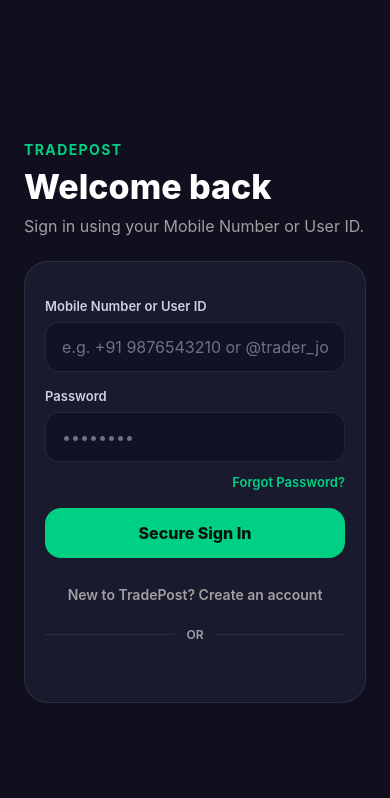
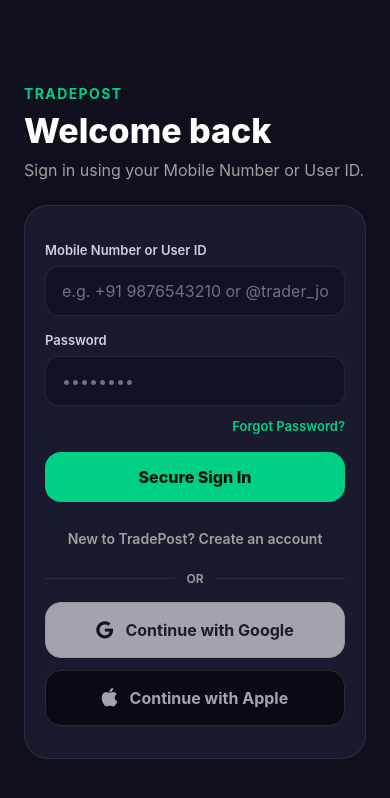
Before and after one commit to preetampatel9478/Tradepost, a React Native app in the folder mobile-app/: screen /Login in a window 390 px wide. Shown: the top 798 px of the page. Built offline with nearby package versions, Linux system fonts and the light colour scheme; no server answers; some icons are missing.

Commit message:
google login

```diff
--- a/mobile-app/app.json
+++ b/mobile-app/app.json
@@ -6,28 +6,35 @@
     "orientation": "portrait",
     "icon": "./src/assets/images/icon.png",
     "userInterfaceStyle": "dark",
+
     "splash": {
       "image": "./src/assets/images/splash.png",
       "resizeMode": "contain",
       "backgroundColor": "#0F0F1E"
     },
+
     "assetBundlePatterns": [
       "**/*"
     ],
+
     "ios": {
       "supportsTabletMode": true,
       "bundleIdentifier": "com.tradepost.mobile"
     },
+
     "android": {
       "adaptiveIcon": {
         "foregroundImage": "./src/assets/images/adaptive-icon.png",
         "backgroundColor": "#0F0F1E"
       },
-      "package": "com.tradepost.mobile"
+      "package": "com.traderpost.app",
+      "googleServicesFile": "./android/app/google-services.json"
     },
+
     "web": {
       "favicon": "./src/assets/images/favicon.png"
     },
+
     "plugins": [
       [
         "expo-image-picker",
@@ -36,6 +43,7 @@
           "cameraPermission": "The app uses camera for document scanning."
         }
       ],
+
       [
         "expo-notifications",
         {
@@ -43,14 +51,34 @@
           "color": "#00D084"
         }
       ],
+
       "expo-video",
-      "@react-native-google-signin/google-signin",
+
+      [
+        "@react-native-google-signin/google-signin",
+        {
+          "iosUrlScheme": "com.googleusercontent.apps.your_ios_client_id"
+        }
+      ],
+
+      [
+        "expo-build-properties",
+        {
+          "ios": {
+            "useFrameworks": "static"
+          }
+        }
+      ],
+
       "expo-secure-store"
     ],
+
     "extra": {
       "eas": {
         "projectId": "your_project_id_here"
-      }
+      },
+
+      "googleWebClientId": "338245795398-xxxxx.apps.googleusercontent.com"
     }
   }
 }
--- a/mobile-app/package.json
+++ b/mobile-app/package.json
@@ -30,6 +30,7 @@
     "expo-auth-session": "^55.0.16",
     "expo-av": "~16.0.8",
     "expo-blur": "~15.0.8",
+    "expo-build-properties": "^55.0.14",
     "expo-file-system": "~19.0.22",
     "expo-font": "~14.0.11",
     "expo-image": "~3.0.11",
--- /dev/null
+++ b/mobile-app/src/components/common/SocialAuthButton.tsx
@@ -0,0 +1,102 @@
+import React from 'react';
+import { TouchableOpacity, Text, StyleSheet, ActivityIndicator, View, Platform } from 'react-native';
+import { FontAwesome } from '@expo/vector-icons';
+
+interface SocialAuthButtonProps {
+  provider: 'google' | 'apple';
+  title: string;
+  onPress: () => void;
+  isLoading?: boolean;
+  disabled?: boolean;
+}
+
+export const SocialAuthButton: React.FC<SocialAuthButtonProps> = ({
+  provider,
+  title,
+  onPress,
+  isLoading = false,
+  disabled = false,
+}) => {
+  const isGoogle = provider === 'google';
+
+  return (
+    <TouchableOpacity
+      style={[
+        styles.button,
+        isGoogle ? styles.googleButton : styles.appleButton,
+        (disabled || isLoading) && styles.disabled
+      ]}
+      onPress={onPress}
+      disabled={disabled || isLoading}
+      activeOpacity={0.8}
+    >
+      {isLoading ? (
+        <ActivityIndicator size="small" color={isGoogle ? '#0F0F1E' : '#FFFFFF'} />
+      ) : (
+        <View style={styles.content}>
+          <View style={styles.iconContainer}>
+            <FontAwesome
+              name={isGoogle ? 'google' : 'apple'}
+              size={20}
+              color={isGoogle ? '#0F0F1E' : '#FFFFFF'}
+            />
+          </View>
+          <Text style={[styles.text, isGoogle ? styles.googleText : styles.appleText]}>
+            {title}
+          </Text>
+        </View>
+      )}
+    </TouchableOpacity>
+  );
+};
+
+const styles = StyleSheet.create({
+  button: {
+    flexDirection: 'row',
+    alignItems: 'center',
+    justifyContent: 'center',
+    height: 56,
+    borderRadius: 16,
+    borderWidth: 1,
+    marginBottom: 12,
+    ...Platform.select({
+      ios: {
+        shadowColor: '#000',
+        shadowOffset: { width: 0, height: 4 },
+        shadowOpacity: 0.1,
+        shadowRadius: 8,
+      },
+      android: {
+        elevation: 3,
+      },
+    }),
+  },
+  content: {
+    flexDirection: 'row',
+    alignItems: 'center',
+  },
+  iconContainer: {
+    marginRight: 12,
+  },
+  text: {
+    fontSize: 16,
+    fontWeight: '700',
+  },
+  googleButton: {
+    backgroundColor: '#FFFFFF',
+    borderColor: '#E8E8E8',
+  },
+  appleButton: {
+    backgroundColor: '#000000',
+    borderColor: '#333333',
+  },
+  googleText: {
+    color: '#1F1F1F',
+  },
+  appleText: {
+    color: '#FFFFFF',
+  },
+  disabled: {
+    opacity: 0.6,
+  },
+});
--- /dev/null
+++ b/mobile-app/src/config/firebase.ts
@@ -0,0 +1,24 @@
+import { initializeApp } from 'firebase/app';
+import { initializeAuth, getReactNativePersistence } from 'firebase/auth';
+import AsyncStorage from '@react-native-async-storage/async-storage';
+
+// Your web app's Firebase configuration
+// For Firebase JS SDK v7.20.0 and later, measurementId is optional
+const firebaseConfig = {
+  apiKey: process.env.EXPO_PUBLIC_FIREBASE_API_KEY || "YOUR_FIREBASE_API_KEY",
+  authDomain: process.env.EXPO_PUBLIC_FIREBASE_AUTH_DOMAIN || "YOUR_FIREBASE_AUTH_DOMAIN",
+  projectId: process.env.EXPO_PUBLIC_FIREBASE_PROJECT_ID || "YOUR_FIREBASE_PROJECT_ID",
+  storageBucket: process.env.EXPO_PUBLIC_FIREBASE_STORAGE_BUCKET || "YOUR_FIREBASE_STORAGE_BUCKET",
+  messagingSenderId: process.env.EXPO_PUBLIC_FIREBASE_MESSAGING_SENDER_ID || "YOUR_FIREBASE_MESSAGING_SENDER_ID",
+  appId: process.env.EXPO_PUBLIC_FIREBASE_APP_ID || "YOUR_FIREBASE_APP_ID"
+};
+
+// Initialize Firebase
+const app = initializeApp(firebaseConfig);
+
+// Initialize Firebase Auth with React Native AsyncStorage for persistent sessions
+const auth = initializeAuth(app, {
+  persistence: getReactNativePersistence(AsyncStorage)
+});
+
+export { app, auth };
--- a/mobile-app/src/screens/LoginScreen.tsx
+++ b/mobile-app/src/screens/LoginScreen.tsx
@@ -19,6 +19,9 @@ import { getApiErrorMessage } from '../utils/apiError';
 import { getGoogleSignIn, isGoogleSignInAvailable } from '../utils/googleSignIn';
 import { saveAuthToken, saveTempToken } from '../utils/secureTokenStorage';
 import { isAppleSignInAvailable, performAppleSignIn } from '../utils/appleSignIn';
+import { SocialAuthButton } from '../components/common/SocialAuthButton';
+import { auth } from '../config/firebase';
+import { GoogleAuthProvider, signInWithCredential } from 'firebase/auth';
 
 export default function LoginScreen({ navigation }: any) {
   const dispatch = useAppDispatch();
@@ -96,9 +99,15 @@ export default function LoginScreen({ navigation }: any) {
       const GoogleSigninModule = getGoogleSignIn();
       await GoogleSigninModule.hasPlayServices();
       const userInfo = await GoogleSigninModule.signIn();
-      const idToken = userInfo.data?.idToken;
+      const idToken = userInfo.data?.idToken || userInfo.idToken;
+
       if (!idToken) throw new Error('No Google ID Token generated');
 
+      // Authenticate with Firebase
+      const credential = GoogleAuthProvider.credential(idToken);
+      await signInWithCredential(auth, credential);
+
+      // Authenticate with our backend
       const response = await api.post('/auth/google', { idToken });
       const { user, token, is_onboarded } = response.data;
 
@@ -251,65 +260,21 @@ export default function LoginScreen({ navigation }: any) {
               <View style={styles.dividerLine} />
             </View>
 
-            {/* Social Login Buttons */}
-            <View style={styles.socialContainer}>
-              {isGoogleSignInAvailable() && (
-                <TouchableOpacity
-                  style={[styles.socialButton, styles.googleBtn]}
-                  onPress={handleGoogleSignIn}
-                  activeOpacity={0.85}
-                  disabled={isGoogleSubmitting}
-                  accessibilityRole="button"
-                  accessibilityLabel="Sign in with Google"
-                >
-                  <Text style={styles.socialButtonText}>
-                    {isGoogleSubmitting ? '...' : '󰊜'}
-                  </Text>
-                </TouchableOpacity>
-              )}
+            <SocialAuthButton
+              provider="google"
+              title="Continue with Google"
+              onPress={handleGoogleSignIn}
+              isLoading={isGoogleSubmitting}
+              disabled={!isGoogleSignInAvailable()}
+            />
 
-              {appleAvailable && (
-                <TouchableOpacity
-                  style={[styles.socialButton, styles.appleBtn]}
-                  onPress={handleAppleSignIn}
-                  activeOpacity={0.85}
-                  disabled={isAppleSubmitting}
-                  accessibilityRole="button"
-                  accessibilityLabel="Sign in with Apple"
-                >
-                  <Text style={styles.socialButtonText}>
-                    {isAppleSubmitting ? '...' : ''}
-                  </Text>
-                </TouchableOpacity>
-              )}
-            </View>
-
-            {/* Full-width alternative text buttons */}
-            {isGoogleSignInAvailable() && (
-              <TouchableOpacity
-                style={[styles.fullWidthSocialBtn, styles.googleTextBtn]}
-                onPress={handleGoogleSignIn}
-                activeOpacity={0.85}
-                disabled={isGoogleSubmitting}
-              >
-                <Text style={styles.socialTextBtnText}>
-                  {isGoogleSubmitting ? 'Authenticating with Google...' : 'Continue with Google'}
-                </Text>
-              </TouchableOpacity>
-            )}
-
-            {appleAvailable && (
-              <TouchableOpacity
-                style={[styles.fullWidthSocialBtn, styles.appleTextBtn]}
-                onPress={handleAppleSignIn}
-                activeOpacity={0.85}
-                disabled={isAppleSubmitting}
-              >
-                <Text style={styles.socialTextBtnText}>
-                  {isAppleSubmitting ? 'Authenticating with Apple...' : 'Continue with Apple'}
-                </Text>
-              </TouchableOpacity>
-            )}
+            <SocialAuthButton
+              provider="apple"
+              title="Continue with Apple"
+              onPress={handleAppleSignIn}
+              isLoading={isAppleSubmitting}
+              disabled={!appleAvailable}
+            />
           </View>
         </View>
       </KeyboardAvoidingView>
@@ -341,17 +306,4 @@ const styles = StyleSheet.create({
   divider: { flexDirection: 'row', alignItems: 'center', marginTop: 16, marginBottom: 16 },
   dividerLine: { flex: 1, height: 1, backgroundColor: 'rgba(255,255,255,0.08)' },
   dividerText: { color: '#A0A0A0', marginHorizontal: 12, fontSize: 12, fontWeight: '600' },
-
-  // Social login buttons
-  socialContainer: { flexDirection: 'row', justifyContent: 'center', gap: 16, marginTop: 12, marginBottom: 12 },
-  socialButton: { width: 60, height: 60, borderRadius: 16, alignItems: 'center', justifyContent: 'center', borderWidth: 1 },
-  googleBtn: { backgroundColor: '#FFFFFF', borderColor: '#E8E8E8' },
-  appleBtn: { backgroundColor: '#000000', borderColor: '#333333' },
-  socialButtonText: { fontSize: 28, fontWeight: '600' },
-
-  // Full-width social buttons
-  fullWidthSocialBtn: { borderRadius: 16, paddingVertical: 14, alignItems: 'center', marginTop: 8, borderWidth: 1 },
-  googleTextBtn: { backgroundColor: 'rgba(255,255,255,0.05)', borderColor: 'rgba(255,255,255,0.08)' },
-  appleTextBtn: { backgroundColor: 'rgba(0,0,0,0.3)', borderColor: 'rgba(255,255,255,0.08)' },
-  socialTextBtnText: { color: '#FFFFFF', fontSize: 15, fontWeight: '700' },
 });
--- a/mobile-app/src/screens/RegisterScreen.tsx
+++ b/mobile-app/src/screens/RegisterScreen.tsx
@@ -24,6 +24,9 @@ import { getApiErrorMessage } from '../utils/apiError';
 import { isGoogleSignInAvailable, getGoogleSignIn } from '../utils/googleSignIn';
 import { isAppleSignInAvailable, performAppleSignIn } from '../utils/appleSignIn';
 import { saveAuthToken, saveTempToken } from '../utils/secureTokenStorage';
+import { SocialAuthButton } from '../components/common/SocialAuthButton';
+import { auth } from '../config/firebase';
+import { GoogleAuthProvider, signInWithCredential } from 'firebase/auth';
 
 export default function RegisterScreen({ navigation }: any) {
   const dispatch = useAppDispatch();
@@ -65,9 +68,16 @@ export default function RegisterScreen({ navigation }: any) {
       const GoogleSignIn = getGoogleSignIn();
       if (!GoogleSignIn) throw new Error('Google Sign-In not available');
 
-      await GoogleSignIn.signIn();
-      const { idToken } = await GoogleSignIn.getTokens();
+      const userInfo = await GoogleSignIn.signIn();
+      const idToken = userInfo.data?.idToken;
 
+      if (!idToken) throw new Error('No Google ID Token generated');
+
+      // Authenticate with Firebase
+      const credential = GoogleAuthProvider.credential(idToken);
+      await signInWithCredential(auth, credential);
+
+      // Authenticate with our backend
       const response = await api.post('/auth/google', { idToken });
       const { user, token, is_onboarded } = response.data;
 
@@ -388,65 +398,21 @@ export default function RegisterScreen({ navigation }: any) {
               <View style={{ flex: 1, height: 1, backgroundColor: 'rgba(255,255,255,0.08)' }} />
             </View>
 
-            {/* Social Signup Icon Buttons */}
-            <View style={styles.socialContainer}>
-              {isGoogleSignInAvailable() && (
-                <TouchableOpacity
-                  style={[styles.socialButton, styles.googleBtn]}
-                  onPress={handleGoogleSignUp}
-                  activeOpacity={0.85}
-                  disabled={isGoogleSubmitting}
-                  accessibilityRole="button"
-                  accessibilityLabel="Sign up with Google"
-                >
-                  <Text style={styles.socialButtonText}>
-                    {isGoogleSubmitting ? '...' : '󰊜'}
-                  </Text>
-                </TouchableOpacity>
-              )}
+            <SocialAuthButton
+              provider="google"
+              title="Continue with Google"
+              onPress={handleGoogleSignUp}
+              isLoading={isGoogleSubmitting}
+              disabled={!isGoogleSignInAvailable()}
+            />
 
-              {appleAvailable && (
-                <TouchableOpacity
-                  style={[styles.socialButton, styles.appleBtn]}
-                  onPress={handleAppleSignUp}
-                  activeOpacity={0.85}
-                  disabled={isAppleSubmitting}
-                  accessibilityRole="button"
-                  accessibilityLabel="Sign up with Apple"
-                >
-                  <Text style={styles.socialButtonText}>
-                    {isAppleSubmitting ? '...' : ''}
-                  </Text>
-                </TouchableOpacity>
-              )}
-            </View>
-
-            {/* Full-width alternative text buttons */}
-            {isGoogleSignInAvailable() && (
-              <TouchableOpacity
-                style={[styles.fullWidthSocialBtn, styles.googleTextBtn]}
-                onPress={handleGoogleSignUp}
-                activeOpacity={0.85}
-                disabled={isGoogleSubmitting}
-              >
-                <Text style={styles.socialTextBtnText}>
-                  {isGoogleSubmitting ? 'Signing up with Google...' : 'Sign up with Google'}
-                </Text>
-              </TouchableOpacity>
-            )}
-
-            {appleAvailable && (
-              <TouchableOpacity
-                style={[styles.fullWidthSocialBtn, styles.appleTextBtn]}
-                onPress={handleAppleSignUp}
-                activeOpacity={0.85}
-                disabled={isAppleSubmitting}
-              >
-                <Text style={styles.socialTextBtnText}>
-                  {isAppleSubmitting ? 'Signing up with Apple...' : 'Sign up with Apple'}
-                </Text>
-              </TouchableOpacity>
-            )}
+            <SocialAuthButton
+              provider="apple"
+              title="Continue with Apple"
+              onPress={handleAppleSignUp}
+              isLoading={isAppleSubmitting}
+              disabled={!appleAvailable}
+            />
 
             <TouchableOpacity
               style={styles.secondaryButton}
@@ -572,17 +538,4 @@ const styles = StyleSheet.create({
   agreeButton: { backgroundColor: '#3B82F6', marginHorizontal: 20, marginTop: 20, paddingVertical: 15, borderRadius: 14, alignItems: 'center' },
   agreeButtonDisabled: { backgroundColor: '#1E293B' },
   agreeButtonText: { color: '#FFFFFF', fontSize: 15, fontWeight: '800' },
-
-  // Social login buttons
-  socialContainer: { flexDirection: 'row', justifyContent: 'center', gap: 16, marginTop: 12, marginBottom: 12 },
-  socialButton: { width: 60, height: 60, borderRadius: 16, alignItems: 'center', justifyContent: 'center', borderWidth: 1 },
-  googleBtn: { backgroundColor: '#FFFFFF', borderColor: '#E8E8E8' },
-  appleBtn: { backgroundColor: '#000000', borderColor: '#333333' },
-  socialButtonText: { fontSize: 28, fontWeight: '600' },
-
-  // Full-width social buttons
-  fullWidthSocialBtn: { borderRadius: 16, paddingVertical: 14, alignItems: 'center', marginTop: 8, borderWidth: 1 },
-  googleTextBtn: { backgroundColor: 'rgba(255,255,255,0.05)', borderColor: 'rgba(255,255,255,0.08)' },
-  appleTextBtn: { backgroundColor: 'rgba(0,0,0,0.3)', borderColor: 'rgba(255,255,255,0.08)' },
-  socialTextBtnText: { color: '#FFFFFF', fontSize: 15, fontWeight: '700' },
 });
```
Also changed, not shown: 2 other files (tests, documents, lock files or other folders).
